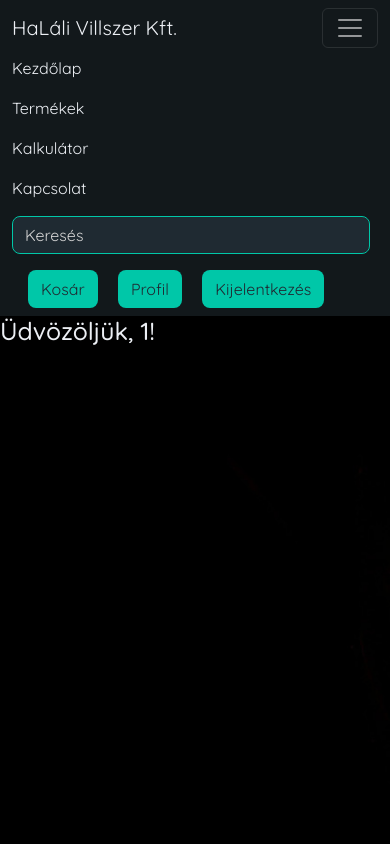
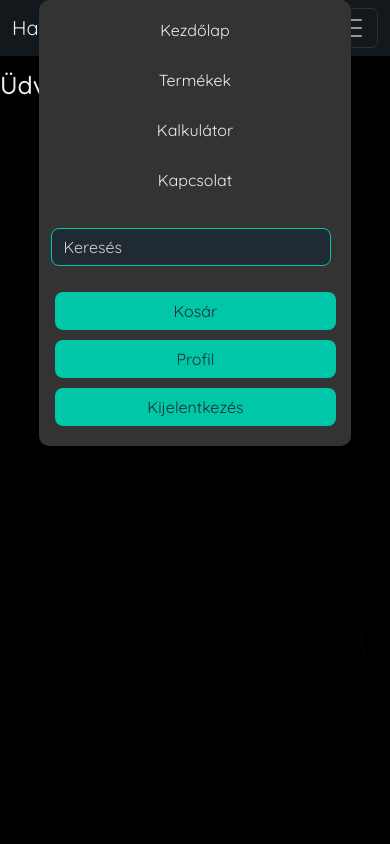
Before and after one commit to halasim2005/vizsgaremek, a PHP site: page /profil.php in a window 390 px wide, after a click that opens the changed part. Run offline with PHP 8.4, Linux system fonts and the light colour scheme; the visitor is signed in with stand-in values (Sample User, id 1).

Commit message:
hamburgemenu szep

```diff
--- a/navbar.php
+++ b/navbar.php
@@ -40,3 +40,13 @@ if (session_status() == PHP_SESSION_NONE) {
         </div>
     </div>
 </nav>
+
+<script>
+    // Kattintáskor bezárjuk a menüt, ha egy linket választunk
+    document.querySelectorAll('.navbar-nav .nav-link').forEach(link => {
+    link.addEventListener('click', () => {
+        const navbarCollapse = document.querySelector('.navbar-collapse');
+        navbarCollapse.classList.remove('show'); // Bezárjuk a menüt
+        });
+    });
+</script>
--- a/profil.php
+++ b/profil.php
@@ -26,7 +26,9 @@ if (!isset($_SESSION['felhasznalo'])) {
     <?php
         include './navbar.php';
     ?>
+    <div id="profilDolog">
 
+    </div>
     <h2>Üdvözöljük, <?php echo htmlspecialchars($_SESSION['felhasznalo']); ?>!</h2>
 
     <script src="https://cdn.jsdelivr.net/npm/bootstrap@5.3.0-alpha1/dist/js/bootstrap.bundle.min.js"></script>
--- a/style/style.css
+++ b/style/style.css
@@ -4,6 +4,7 @@ body {
     /*background-color: #12181B;*/
     color: #ECEFF4;
     font-family: 'Quicksand';
+    padding-top: 70px;
 }
 
 .form-container {
@@ -149,3 +150,97 @@ body {
     width: 160px;
 
 }
+/* Fixáljuk a navbar-t a képernyő tetején */
+.navbar {
+    position: fixed;
+    top: 0;
+    left: 0;
+    width: 100%;
+    z-index: 1000; /* Biztosítja, hogy mindig a tetején legyen */
+}
+
+
+/* Hamburger menü megjelenítése kicsi képernyőkön */
+@media (max-width: 767px) {
+    .navbar-collapse {
+        position: absolute;
+        top: 0;
+        left: 50%;
+        transform: translateX(-50%);
+        width: 80%; /* A menü szélessége */
+        background-color: #333;
+        z-index: 1000;
+        border-radius: 10px;
+        padding: 10px 0;
+    }
+
+    .navbar-collapse.show {
+        transform: translateX(-50%) translateY(0);
+    }
+
+    /* A hamburger menü elemei egy oszlopba rendezkednek */
+    .navbar-nav {
+        display: flex;
+        flex-direction: column;
+        align-items: center;
+        width: 100%;
+    }
+
+    .navbar-nav .nav-item {
+        width: 100%;
+        margin-bottom: 10px;
+    }
+
+    .navbar-nav .nav-link {
+        width: 100%;
+        text-align: center;
+    }
+
+    /* Keresőmező középre igazítása */
+    .d-flex {
+        display: flex;
+        justify-content: center;  /* Középre igazítás */
+        align-items: center;  /* Középre igazítás */
+        width: 100%;
+    }
+
+    .form-control {
+        width: 90%; /* A keresőmező 90%-ban kitölti a menüt */
+        margin: 10px 0;
+    }
+
+    /* Kosár és gombok szélessége */
+    .cart-button, .regist-button, .login-button {
+        width: 90%;
+        text-align: center;
+        margin-bottom: 10px;
+        display: block;
+        margin-left: auto;
+        margin-right: auto;
+    }
+}
+
+/* Nagyobb képernyők esetén is megfelelő elrendezés */
+@media (min-width: 768px) {
+    .navbar-collapse {
+        display: flex;
+        justify-content: flex-start;
+        align-items: center;
+    }
+
+    .navbar-nav {
+        display: flex;
+        flex-direction: row;
+        align-items: center;
+        margin-left: auto;
+    }
+
+    .navbar-nav .nav-item {
+        margin-right: 20px;
+    }
+
+    .form-control {
+        width: auto;
+        margin: 0;
+    }
+}
```
